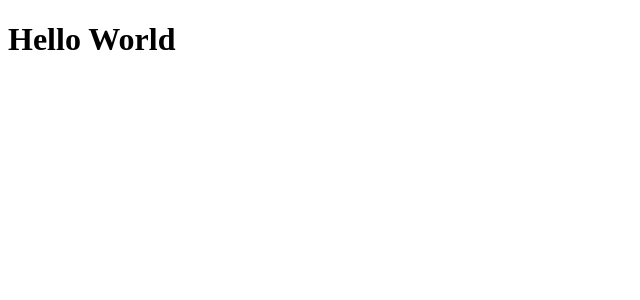
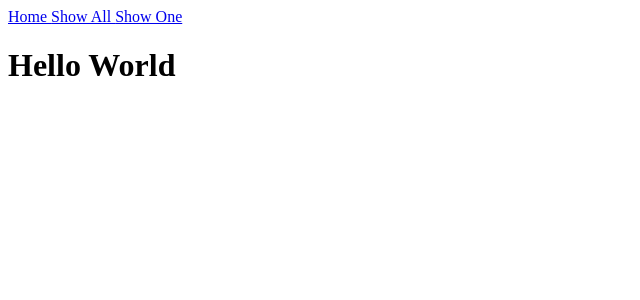
Before and after one commit to mikeomerta/sei-project-three-fe, a React (Create React App) app: page / in a window 1280 px wide. Shown: the top 300 px of the page, without its empty margins (0-640 px from the left). Built offline with nearby package versions, Linux system fonts and the light colour scheme.

Commit message:
front-end-setup' '

```diff
--- a/package.json
+++ b/package.json
@@ -9,6 +9,7 @@
     "http-proxy-middleware": "^1.3.1",
     "react": "^17.0.2",
     "react-dom": "^17.0.2",
+    "react-router-dom": "^6.2.1",
     "react-scripts": "4.0.3",
     "sass": "^1.38.0"
   },
--- a/src/App.js
+++ b/src/App.js
@@ -1,7 +1,18 @@
-import React from 'react'
+import { BrowserRouter, Routes, Route } from 'react-router-dom'
+import Nav from './components/common/Nav'
+import Home from './components/common/Home'
 
 function App() {
-  return <h1>Hello World</h1>
+  return (
+    <BrowserRouter>
+      <Nav />
+      <Routes>
+        <Route path = "/" element = {<Home />} />
+        {/* <Route path = "/projects" element = {<Index />} /> */}
+        {/* <Route path = "/projects/:projectId" element = {<Show />} /> */}
+      </Routes>
+    </BrowserRouter>
+  )
 }
 
 export default App
--- /dev/null
+++ b/src/components/common/Home.js
@@ -0,0 +1,9 @@
+// Harrys HW
+
+function Home() {
+  return (
+    <h1>Hello World</h1>
+  )
+}
+
+export default Home
--- /dev/null
+++ b/src/components/common/Nav.js
@@ -0,0 +1,13 @@
+import { Link } from 'react-router-dom'
+
+function Nav() {
+  return (
+    <nav>
+      <Link to="/"> Home </Link>
+      <Link to="/index"> Show All </Link>
+      <Link to="/show"> Show One  </Link>
+    </nav>
+  )
+}
+
+export default Nav
```
Also changed, not shown: 1 other file (tests, documents, lock files or other folders).
